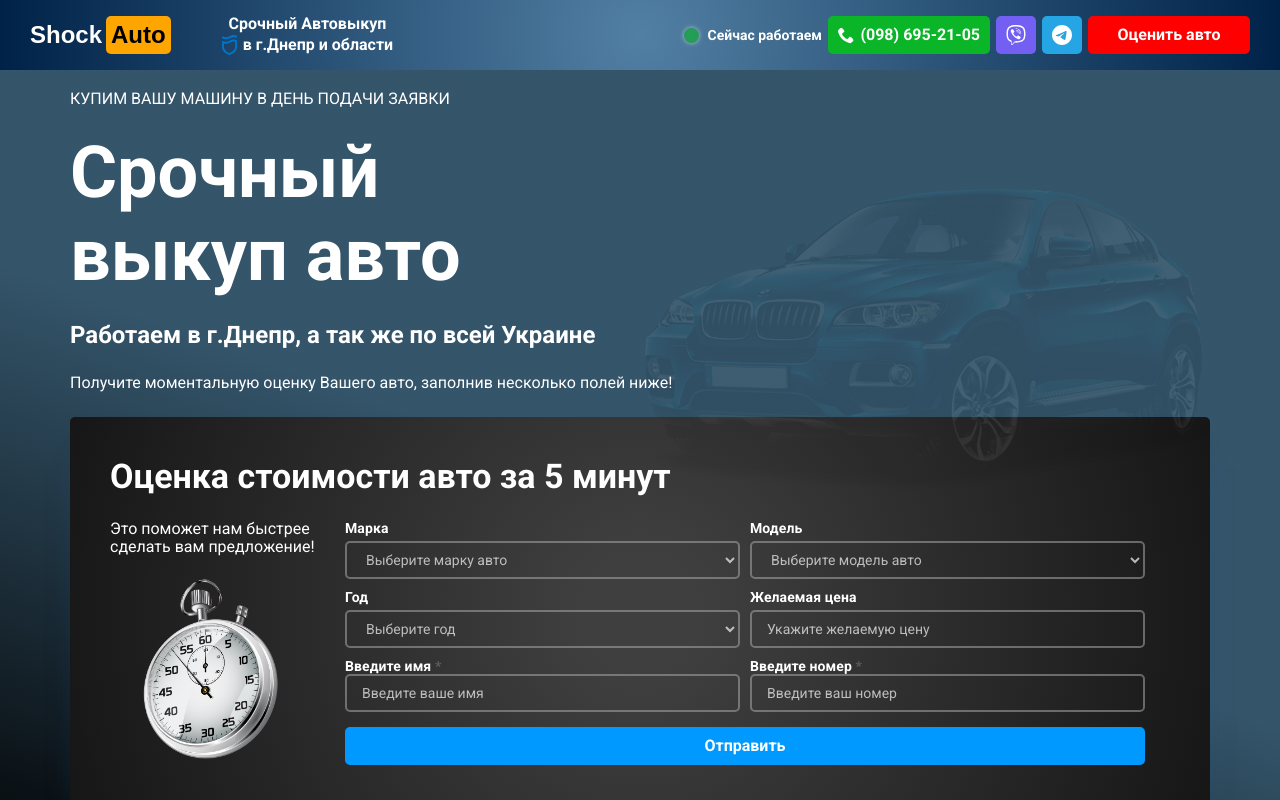
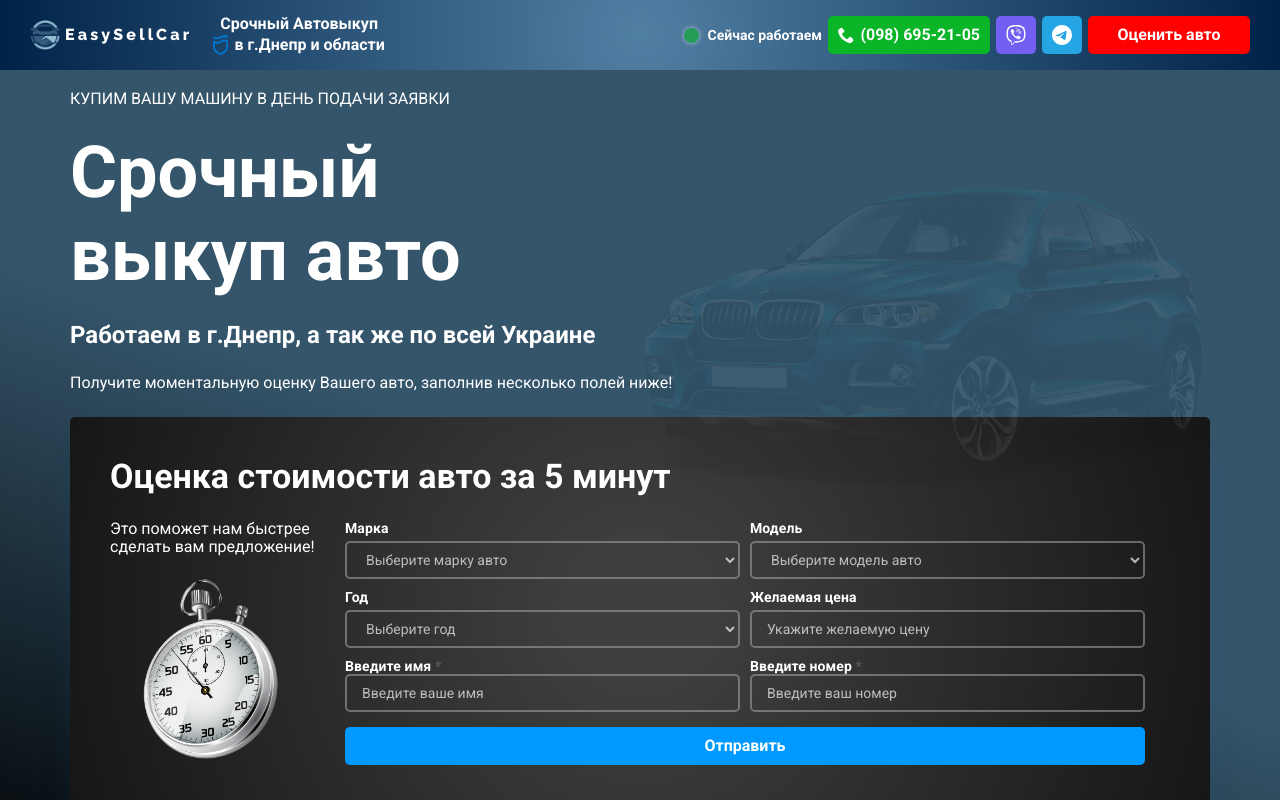
Before and after one commit to PetrShokotko/easysellbuycar, a plain HTML site: page index.html in a window 1280 px wide. Shown: the top 800 px of the page. Drawn offline with nearby package versions, Linux system fonts and the light colour scheme.

Commit message:
Logo update

```diff
--- a/css/styles.css
+++ b/css/styles.css
@@ -212,7 +212,7 @@ margin: 0 15px;}
     flex: 0 0 100%;
     justify-content: center;
 }
-.shock-logo {font-family: Arial, sans-serif;
+/* .shock-logo {font-family: Arial, sans-serif;
     font-size: 24px;
     font-weight: bold;
     color: white;
@@ -226,7 +226,7 @@ margin: 0 15px;}
     background-color: #FFA500;
     border-radius: 5px;
     color: #000000;
-}
+} */
 
 .online-status {
     display: flex;
@@ -1018,7 +1018,7 @@ border: 1px solid black;}
 .footer-container {position: relative;
     display:flex;
 flex-direction: column;
-opacity: 0.8;
+/* opacity: 0.8; */
 padding-bottom: 60px;
 gap: 25px;}
 .footer-container::before {position: absolute;
@@ -1035,10 +1035,12 @@ gap: 25px;}
 .footer-about {display: flex;
     flex-direction: column;
     gap: 15px;
+
 }
 
 .footer-logo {display: flex;
     align-items: center;
+    gap: 5px;
 }
 
 .footer-logo .shock-logo {color: var(--primary-text-color);
@@ -1047,11 +1049,13 @@ font-size: 18px;}
 .auto-logo {}
 
 .footer-text {font-size: 14px;
-    line-height: 1.3;}
+    line-height: 1.3;
+opacity: 0.8;}
 
 .footer-contacts {display: flex;
     flex-direction: column;
-    gap: 15px;}
+    gap: 15px;
+opacity: 0.8;}
 
 .footer-titile {}
 
@@ -1199,3 +1203,15 @@ font-weight: 500;}
 .modal-close-btn {}
 
 .svg-close-modal {}
+.logo-company {display: flex;
+align-items: center;
+gap: 5px;}
+.logo-img {width: 30px;
+height: 30px;
+}
+.logo-text {font-family: "Raleway", sans-serif;
+    line-height: 1.17;
+        letter-spacing: 0.2em;
+font-weight: bold;}
+
+.header-container .logo-company {color: #fff;}
--- a/index.html
+++ b/index.html
@@ -21,8 +21,9 @@
 <body>
     <header>
         <div class="header-container">
-            <div class="header-logo">
-                <span class="shock-logo">Shock</span><span class="auto-logo">Auto</span></span>
+            <div class="logo-company">
+                <img class="logo-img" src="/images/logo-min.png" alt="logo">
+                <p class="logo-text">EasySellCar</p>
             </div>
             <div class="header-about">
                 <h2>Срочный Автовыкуп</h2>
@@ -539,8 +540,9 @@
         <footer class="footer">
             <div class="footer-container container">
                 <div class="footer-about">
-                    <div class="footer-logo">
-                        <span class="shock-logo">Shock</span><span class="auto-logo">Auto</span></span>
+                    <div class="logo-company">
+                        <img class="logo-img" src="/images/logo-min.png" alt="logo">
+                        <p class="logo-text">EasySellCar</p>
                     </div>
                   <p class="footer-text">Вся предоставленная информация на сайте не является публичной офертой и носит исключительно информативный характер. По
                 всем вопросам и предложениям обращаться по телефону.</p>
```
Also changed, not shown: images/logo-min.png (added), images/logo.png (added).
